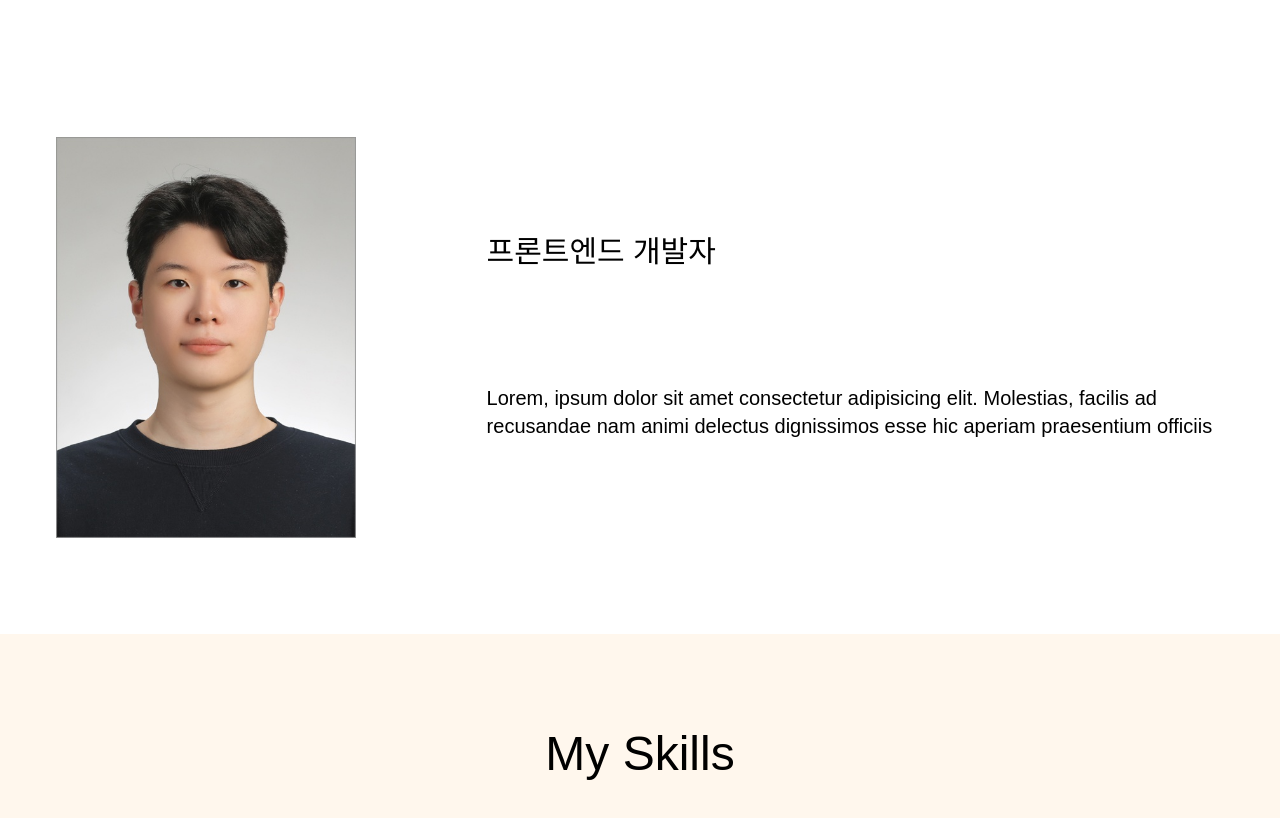
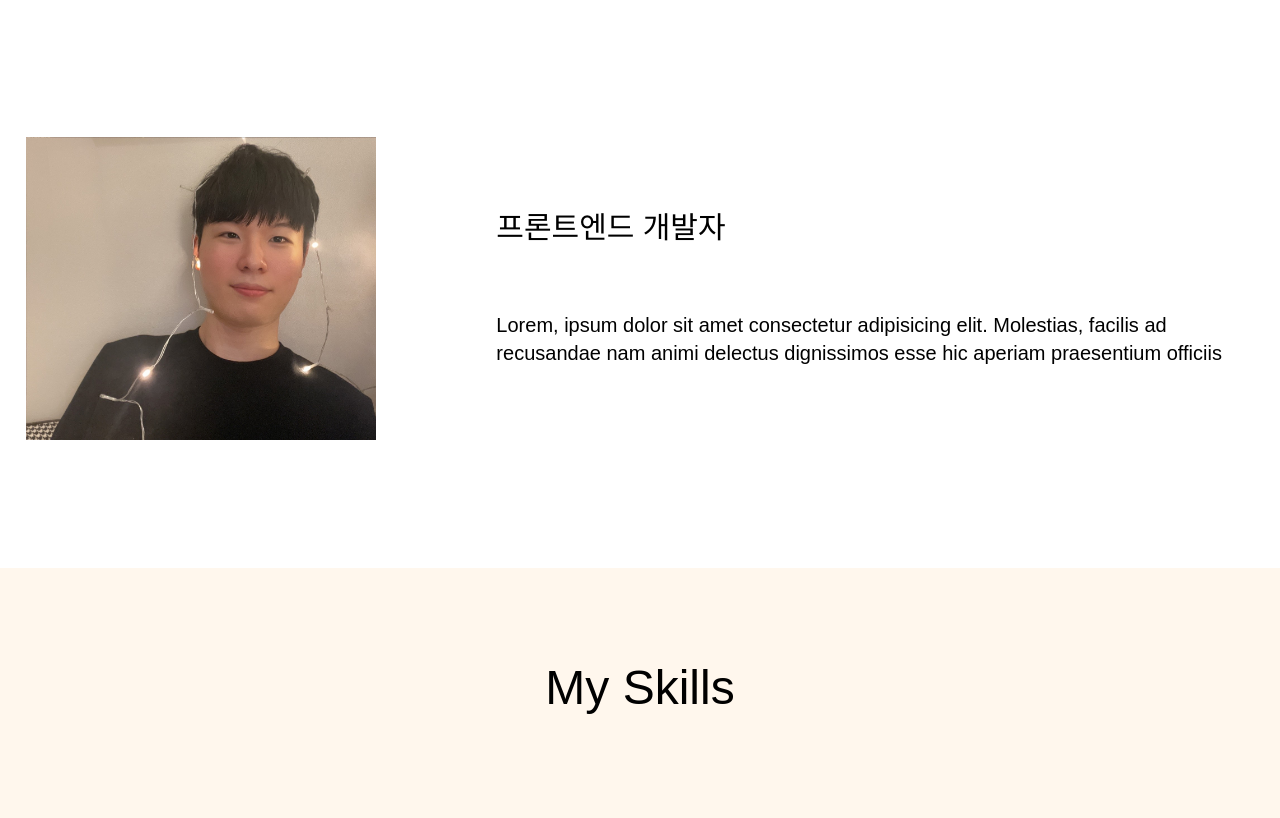
Before and after one commit to OhChangUk/portfolio, a React (Create React App) app: page / in a window 1280 px wide. Shown: the part 860-1678 px from the top of the page. Built offline with nearby package versions, Linux system fonts and the light colour scheme.

Commit message:
위치 수정

```diff
--- a/src/components/AboutMe.js
+++ b/src/components/AboutMe.js
@@ -3,10 +3,10 @@ import React from 'react'
 function AboutMe() {
   return (
     <>
-        <div className="w-full pt-48 pb-24">
+        <div className="w-full md:pt-48 pt-28 pb-32">
             <p className='text-center md:text-5xl text-3xl'>About Me</p>
             <div className="lg:flex md:flex max-w-7xl mx-auto lg:pt-[150px] md:pt-[130px] pt-20 justify-between px-[2%]">
-                <img src="./../../images/picture.jpg" alt="1" className='lg:w-[300px] md:w-[250px] w-full mx-auto lg:mr-[100px] md:mr-[50px]'/>
+                <img src="./../../images/me.jpg" alt="1" className='lg:w-[350px] md:w-[300px] w-full  lg:mr-[100px] md:mr-[50px]'/>
                 <div className="lg:basis-3/5 md:basis-3/5 w-full mx-auto flex justify-around flex-col py-10">
                     <p className='lg:text-3xl md:text-3xl text-2xl'>프론트엔드 개발자</p>
                     <p className='lg:text-xl'>Lorem, ipsum dolor sit amet consectetur adipisicing elit. Molestias, facilis ad recusandae nam animi delectus dignissimos esse hic aperiam praesentium officiis</p>
```
Also changed, not shown: public/images/me.jpg (added).
